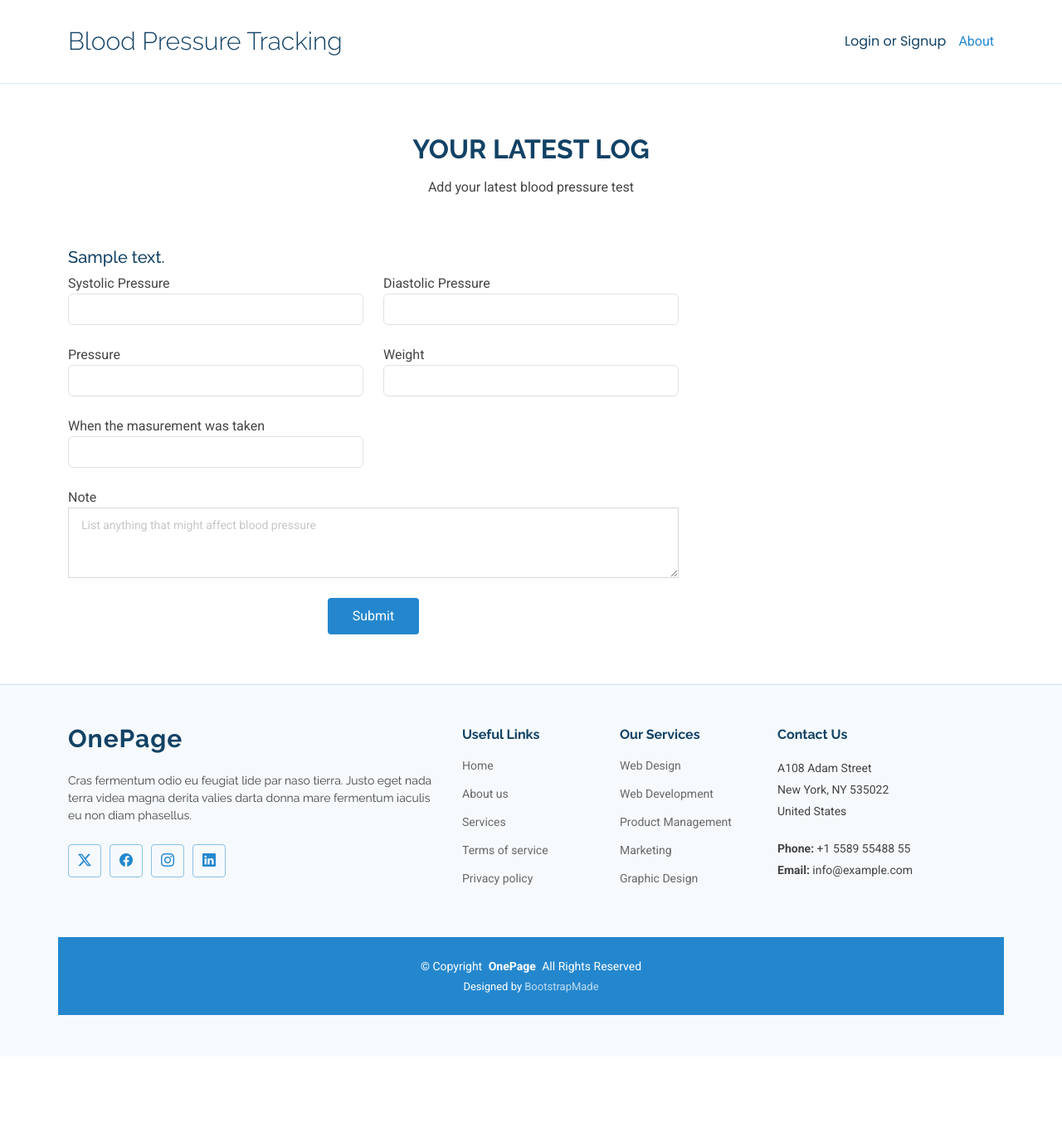
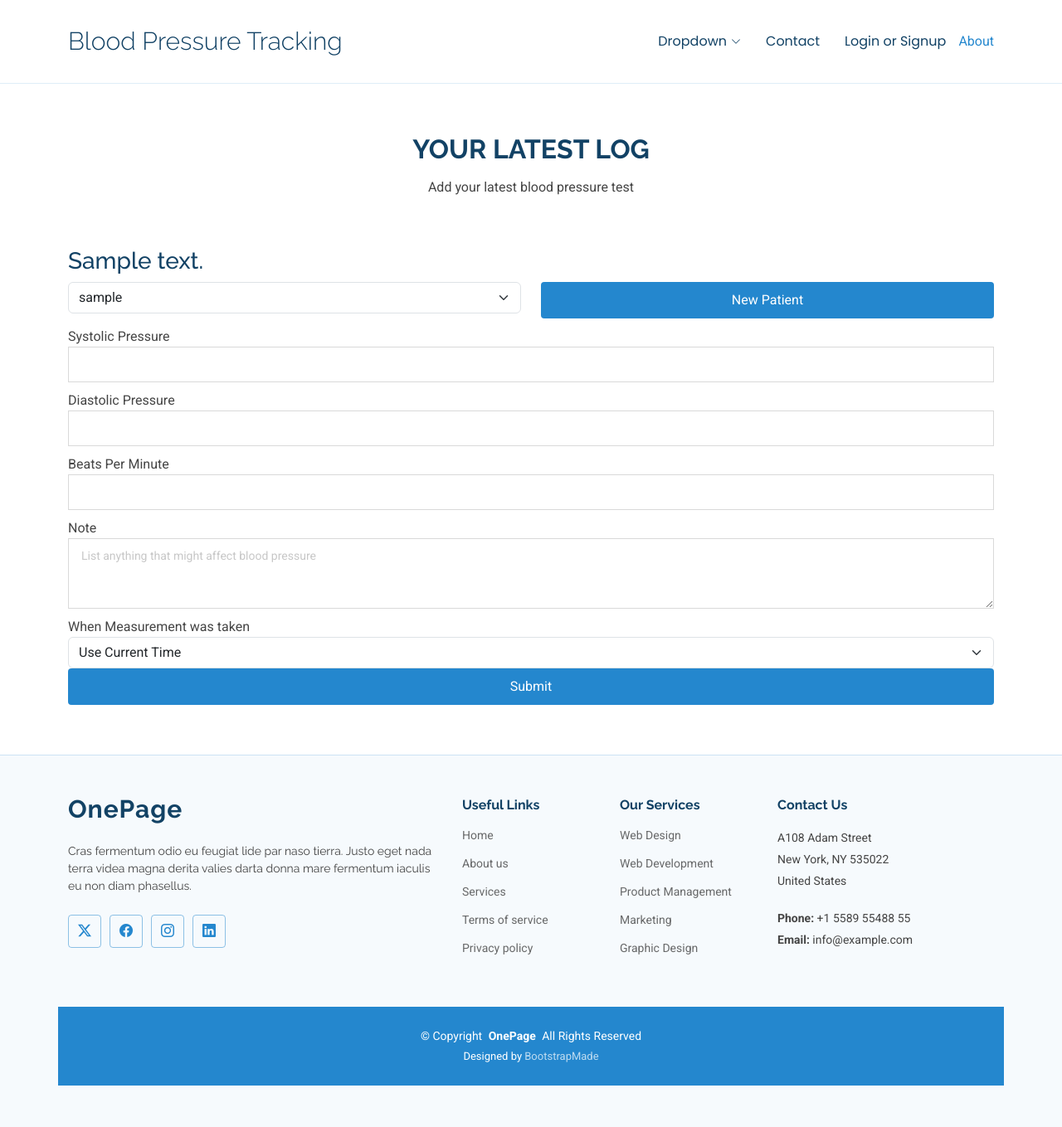
Before and after one commit to AndrewKorell/BloodPressureTracking, a Django app: template Backend/DJData/djproj/templates/index.html in a window 1280 px wide. Shown: the whole page at 83% size. Before the commit the page ends 1224 px from the top, so only its background shows below. Run offline with Django 5.2, Linux system fonts and the light colour scheme; tables that the repository leaves empty hold one stand-in row (values such as "Sample post"); the template is opened without the code that fills it: values that come from a table or form of the project are taken from there, most other values are stand-ins (such as "Sample title", 1, 10 or a date in 2020); some libraries are stand-ins or nearby versions.

Commit message:
First shot at creating main submission form

```diff
--- a/Backend/DJData/djproj/static/assets/css/main.css
+++ b/Backend/DJData/djproj/static/assets/css/main.css
@@ -2043,3 +2193,115 @@ section,
 .starter-section {
   /* Add your styles here */
 }
+
+
+/*--------------------------------------------------------------
+# Measurement Section
+--------------------------------------------------------------*/
+.bpmeas .info-item+.info-item {
+  margin-top: 40px;
+}
+
+.bpmeas .info-item i {
+  color: var(--contrast-color);
+  background: var(--accent-color);
+  font-size: 20px;
+  width: 44px;
+  height: 44px;
+  display: flex;
+  justify-content: center;
+  align-items: center;
+  border-radius: 4px;
+  transition: all 0.3s ease-in-out;
+  margin-right: 15px;
+}
+
+.bpmeas .info-item h3 {
+  padding: 0;
+  font-size: 18px;
+  font-weight: 700;
+  margin-bottom: 5px;
+}
+
+.bpmeas .info-item p {
+  padding: 0;
+  margin-bottom: 0;
+  font-size: 14px;
+  vertical-align: bottom;
+}
+
+.bpmeas button[type=selpatient],
+.bpmeas button[type=newpatient] {
+  color: var(--contrast-color);
+  background: var(--accent-color);
+  border: 0;
+  padding: 10px 30px;
+  transition: 0.4s;
+  border-radius: 4px;
+  width: 100%
+}
+
+.bpmeas .bp-submit-form button[type=submit]:hover {
+  background: color-mix(in srgb, var(--accent-color), transparent 20%);
+}
+
+.bpmeas .bp-submit-form {
+  height: 100%;
+}
+
+.bpmeas .bp-submit-form p {
+  padding: 0;
+  margin-bottom: 0;
+  margin-top: 10px;
+  font-size: 16px;
+  vertical-align: bottom;
+}
+
+.bpmeas .bp-submit-form input[type=number],
+.bpmeas .bp-submit-form input[type=text],
+.bpmeas .bp-submit-form input[type=email],
+.bpmeas .bp-submit-form textarea {
+  font-size: 14px;
+  padding: 10px 15px;
+  box-shadow: none;
+  border-radius: 0;
+  color: var(--default-color);
+  background-color: color-mix(in srgb, var(--background-color), transparent 50%);
+  border-color: color-mix(in srgb, var(--default-color), transparent 80%);
+}
+
+.bpmeas .bp-submit-form input[type=number]:focus,
+.bpmeas .bp-submit-form input[type=text]:focus,
+.bpmeas .bp-submit-form input[type=email]:focus,
+.bpmeas .bp-submit-form textarea:focus {
+  border-color: var(--accent-color);
+}
+
+.bpmeas .bp-submit-form input[type=number]::placeholder,
+.bpmeas .bp-submit-form input[type=text]::placeholder,
+.bpmeas .bp-submit-form input[type=email]::placeholder,
+.bpmeas .bp-submit-form textarea::placeholder {
+  color: color-mix(in srgb, var(--default-color), transparent 70%);
+}
+
+.bpmeas .bp-submit-form button[type=submit] {
+  color: var(--contrast-color);
+  background: var(--accent-color);
+  border: 0;
+  padding: 10px 30px;
+  transition: 0.4s;
+  border-radius: 4px;
+}
+
+.bpmeas .bp-submit-form button[type=newpatient] {
+  color: var(--contrast-color);
+  background: var(--accent-color);
+  border: 0;
+  padding: 10px 30px;
+  transition: 0.4s;
+  border-radius: 4px;
+}
+
+.bpmeas .bp-submit-form button[type=submit]:hover {
+  background: color-mix(in srgb, var(--accent-color), transparent 20%);
+}
--- a/Backend/DJData/djproj/templates/index.html
+++ b/Backend/DJData/djproj/templates/index.html
@@ -47,25 +47,16 @@
               <li><a href="#about">About</a></li>
               <li><a href="#services">Services</a></li>
               <li><a href="#portfolio">Portfolio</a></li>
-              <li><a href="#team">Team</a></li>
+              <li><a href="#team">Team</a></li> -->
               <li class="dropdown"><a href="#"><span>Dropdown</span> <i class="bi bi-chevron-down toggle-dropdown"></i></a>
                 <ul>
                   <li><a href="#">Dropdown 1</a></li>
-                  <li class="dropdown"><a href="#"><span>Deep Dropdown</span> <i class="bi bi-chevron-down toggle-dropdown"></i></a>
-                    <ul>
-                      <li><a href="#">Deep Dropdown 1</a></li>
-                      <li><a href="#">Deep Dropdown 2</a></li>
-                      <li><a href="#">Deep Dropdown 3</a></li>
-                      <li><a href="#">Deep Dropdown 4</a></li>
-                      <li><a href="#">Deep Dropdown 5</a></li>
-                    </ul>
-                  </li>
                   <li><a href="#">Dropdown 2</a></li>
                   <li><a href="#">Dropdown 3</a></li>
                   <li><a href="#">Dropdown 4</a></li>
                 </ul>
               </li>
-              <li><a href="#contact">Contact</a></li> -->
+              <li><a href="#contact">Contact</a></li>
               {% if user.is_authenticated %}
               <a class="btn-logout" href="logout">Logout</a>
               {% else %}
@@ -82,72 +73,90 @@
     <main>
 
 
-            <!-- Contact Section -->
-    <section id="contact" class="contact section">
+    <!-- Submision section  Section -->
+    <section id="bpmeas" class="bpmeas">
 
+      <div class="container-fluid container-xl position-relative d-flex align-items-center"></div>
         <!-- Section Title -->
         <div class="container section-title" data-aos="fade-up">
           <h2>Your Latest Log</h2>
           <p>Add your latest blood pressure test</p>
         </div><!-- End Section Title -->
 
+
+
         <div class="container" data-aos="fade-up" data-aos-delay="100">
+            <div class="row">
               {% for message in bpmessages %}
-            <h5>{{message}}</h5>
+              <h3>{{message}}</h3>
               {% endfor %}
-          <div class="row gy-4">
-            <div class="col-lg-8">
-              <form action="submitbplog" method="POST" class="php-email-form" data-aos="fade-up" data-aos-delay="200">
-                <div class="row gy-4">
-
-                  <div class="col-md-6">
-                    <label>Systolic Pressure</label>
-                    <input title="Systolic Pressure" type="number" name="systolic" class="form-control" required="true">
             </div>
 
-                  <div class="col-md-6 ">
-                    <label>Diastolic Pressure</label>
-                    <input title="Diastolic Pressure" type="number" class="form-control" name="diastolic" required="true">
+            <div class="row align-items-start">
+              <div class=col>
+                <select class="form-select">
+                  {% for patient in patients %}
+                  <option selected>{{ patient }}</option>
+                  {% endfor %}
+                </select>
               </div>
 
-                  <div class="col-md-6 ">
-                    <label>Pressure</label>
-                    <input type="number" class="form-control" name="pulse" required="true">
+              <div class="col">
+                <button class="btn btn-secondary" type="newpatient">New Patient</button>
                </div>
 
-                  <div class="col-md-6 ">
-                    <label>Weight</label>
-                    <input type="number" class="form-control" name="weight" required="false">
             </div>
 
-                  <div class="col-md-6 ">
-                    <label>When the masurement was taken</label>
-                    <input type="datetime" class="form-control" name="datatime" required="true">
+            <form action="submitbplog" method="POST" class="bp-submit-form" data-aos="fade-up" data-aos-delay="200">
+              <div class="container">
+
+                <div class="row">
+                  <p>Systolic Pressure</p>
+                  <input title="Systolic Pressure" type="text" name="systolic" class="form-control" required="true">
+                </div>
+
+                <div class="row">
+                  <p>Diastolic Pressure</p>
+                  <input title="Diastolic Pressure" type="text" class="form-control" name="diastolic" required="true">
+                </div>
+
+                <div class="row">
+                  <p>Beats Per Minute</p>
+                  <input type="text" class="form-control" name="pulse" required="true">
+                </div>
+
+                <!-- <div class="row">
+                  <p>Weight</p>
+                  <input type="text" class="form-control" name="weight" required="false">
+                </div> -->
+
+                <div class="row">
+                  <p>Note</p>
+                  <textarea type="text" class="form-control" name="note" rows="3" placeholder="List anything that might affect blood pressure" required=""></textarea>
+                </div>
+
+                <div class="row align-items-start">
+                  <p>When Measurement was taken</p>
+                  <select class="form-select">
+                    <option selected>Use Current Time</option>
+                    <option value="1">Set Time Manually</option>
+                  </select>
                 </div>
 
 
 
-                  <div class="col-md-12">
-                    <label>Note</label>
-                    <textarea class="form-control" name="note" rows="3" placeholder="List anything that might affect blood pressure" required=""></textarea>
-                  </div>
+                <div class="row">
+                  <!-- <div class="loading">Loading</div>
+                  <div class="error-message"></div>
+                  <div class="sent-message">Your message has been sent. Thank you!</div> -->
 
-                  <div class="col-md-12 text-center">
-                    <div class="loading">Loading</div>
-                    <div class="error-message"></div>
-                    <div class="sent-message">Your message has been sent. Thank you!</div>
-
-                    <button type="submit">Submit</button>
+                  <button class="btn btn-secondary" type="submit">Submit</button>
                 </div>
 
               </div>
             </form>
           </div><!-- End Contact Form -->
-
         </div>
-
-        </div>
-
       </section><!-- /Contact Section -->
 
     </main>
```
Also changed, not shown: other parts of Backend/DJData/djproj/static/assets/css/main.css (+150 -0 lines). Lines whose indentation alone changed are shown as unchanged.
